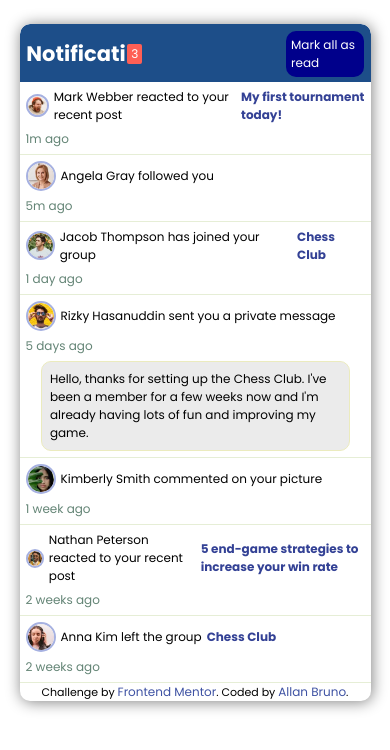
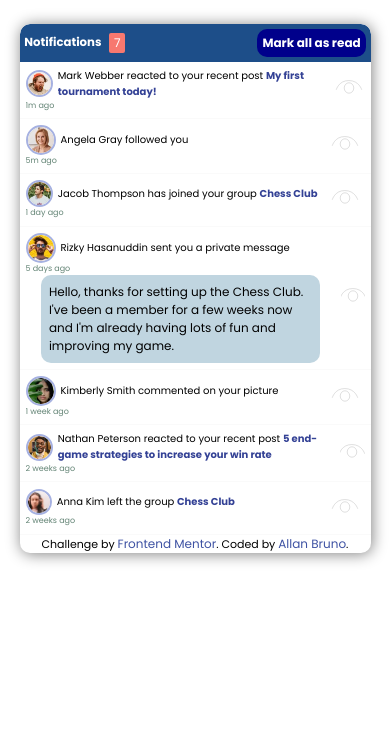
Before and after one commit to Allan-Bruno/notification-page, a plain HTML site: page index.html in a window 390 px wide. Drawn offline with Linux system fonts and the light colour scheme.

Commit message:
update:final version

```diff
--- a/index.html
+++ b/index.html
@@ -24,25 +24,30 @@
       <div class="container">
         <div id="topBar">
           <div id="referrer">Notifications</div>
-          <div id="spacer"></div>
-          <div id="counter">3</div>
+          <div id="counter">7</div>
           <div id="separator"></div>
-          <div id="mAaR">Mark all as read</div>
+          <button onclick="markAllAsRead()" id="mAaR">Mark all as read</button>
         </div>
         <div id="notifications">
-          <div class="notification">
+          <div id="mark" class="notification new">
+            <div>
               <div class="info">
                 <img
                   src="/assets/images/avatar-mark-webber.webp"
                   alt="Max Webber's profile image"
                   class="profile-image"
                 />
+                <p>
                   Mark Webber reacted to your recent post
                   <span class="highlight">My first tournament today!</span>
+                </p>
               </div>
               <div class="date">1m ago</div>
             </div>
-          <div class="notification">
+            <button onclick="subtract()" class="markAsRead"></button>
+          </div>
+          <div id="angela" class="notification new">
+            <div>
               <div class="info">
                 <img
                   src="/assets/images/avatar-angela-gray.webp"
@@ -53,19 +58,27 @@
               </div>
               <div class="date">5m ago</div>
             </div>
-          <div class="notification">
+            <button onclick="subtract()" class="markAsRead"></button>
+          </div>
+          <div id="jacob" class="notification new">
+            <div>
               <div class="info">
                 <img
                   src="/assets/images/avatar-jacob-thompson.webp"
                   alt="Jacob Thompson's profile image"
                   class="profile-image"
                 />
+                <p>
                   Jacob Thompson has joined your group
                   <span class="highlight">Chess Club</span>
+                </p>
               </div>
               <div class="date">1 day ago</div>
             </div>
-          <div class="notification" id="message">
+            <button onclick="subtract()" class="markAsRead"></button>
+          </div>
+          <div class="notification new" id="rizky">
+            <div>
               <div class="info">
                 <img
                   src="/assets/images/avatar-rizky-hasanuddin.webp"
@@ -78,13 +91,16 @@
 
               <div>
                 <small id="msgText">
-                Hello, thanks for setting up the Chess Club. I've been a member
-                for a few weeks now and I'm already having lots of fun and
-                improving my game.
+                  Hello, thanks for setting up the Chess Club. I've been a
+                  member for a few weeks now and I'm already having lots of fun
+                  and improving my game.
                 </small>
               </div>
             </div>
-          <div class="notification">
+            <button onclick="subtract()" class="markAsRead"></button>
+          </div>
+          <div id="Kimberly" class="notification new">
+            <div>
               <div class="info">
                 <img
                   src="/assets/images/avatar-kimberly-smith.webp"
@@ -95,42 +111,54 @@
               </div>
               <div class="date">1 week ago</div>
             </div>
-          <div class="notification">
+            <button onclick="subtract()" class="markAsRead"></button>
+          </div>
+          <div id="Nathan" class="notification new">
+            <div>
               <div class="info">
                 <img
                   src="/assets/images/avatar-nathan-peterson.webp"
                   alt="Nathan Peterson's profile image"
                   class="profile-image"
                 />
+                <p>
                   Nathan Peterson reacted to your recent post
                   <span class="highlight"
                     >5 end-game strategies to increase your win rate</span
                   >
+                </p>
               </div>
               <div class="date">2 weeks ago</div>
             </div>
-          <div class="notification">
+            <button onclick="subtract()" class="markAsRead"></button>
+          </div>
+          <div id="Anna" class="notification new">
+            <div>
               <div class="info">
                 <img
                   src="/assets/images/avatar-anna-kim.webp"
                   alt="Anna Kim's profile image"
                   class="profile-image"
                 />
-              Anna Kim left the group <span class="highlight">Chess Club</span>
+                <p>
+                  Anna Kim left the group
+                  <span class="highlight">Chess Club</span>
+                </p>
               </div>
               <div class="date">2 weeks ago</div>
             </div>
+            <button onclick="subtract()" class="markAsRead"></button>
+          </div>
+        </div>
         <small class="attribution">
           Challenge by
-            <a
-              href="https://www.frontendmentor.io?ref=challenge"
-              target="_blank"
+          <a href="https://www.frontendmentor.io?ref=challenge" target="_blank"
             >Frontend Mentor</a
           >. Coded by
           <a href="https://www.github.io/Allan-Bruno">Allan Bruno</a>.
         </small>
       </div>
-      </div>
     </main>
+    <script src="/index.js"></script>
   </body>
 </html>
--- /dev/null
+++ b/index.js
@@ -0,0 +1,47 @@
+let subtract = () => {
+  let notifications = document.getElementById("notifications");
+
+  let counter = document.getElementById("counter");
+
+  let newValue = Number(counter.innerText) - 1;
+
+  let e = event.target;
+
+  if (newValue < 0) {
+    newValue = 0;
+  }
+
+  console.log(e.parentElement);
+
+  e.parentElement.classList.remove("new");
+
+  counter.innerText = newValue;
+
+  notifications.addEventListener("click", () => {
+    if ((e.tagName = "BUTTON")) {
+      e.setAttribute("disabled", "");
+    }
+  });
+};
+
+let markAllAsRead = () => {
+  let buttons = document.getElementsByClassName("markAsRead");
+
+  let notifications = document.getElementsByClassName("notification");
+
+  let newValue = Number(counter.innerText) - 7;
+
+  if (newValue < 0) {
+    newValue = 0;
+  }
+
+  counter.innerText = newValue;
+
+  for (let i = 0; i < notifications.length; i++) {
+    notifications[i].classList.remove("new");
+  }
+
+  for (let i = 0; i < notifications.length; i = i + 1) {
+    buttons[i].setAttribute("disabled", "disabled");
+  }
+};
--- a/styles.css
+++ b/styles.css
@@ -34,7 +34,7 @@ main {
 
 #counter {
   display: flex;
-  background-color: #fe5f55;
+  background-color: #f7786f;
   padding: 0px 5px;
   height: 20px;
   border-radius: 2px;
@@ -44,14 +44,17 @@ main {
 
 #referrer {
   font-weight: 700;
-  font-size: 21px;
+  font-size: 1.5vw;
 }
 
 #mAaR {
   background-color: darkblue;
   padding: 5px 5px;
+  border: none;
   border-radius: 10px;
   cursor: pointer;
+  color: white;
+  font-weight: bolder;
 }
 
 #topBar {
@@ -62,7 +65,7 @@ main {
   width: 100%;
   background-color: #1d4e89;
   padding: 0.4rem;
-  border: 2px #1d4e89 solid;
+  justify-content: space-between;
   border-bottom: none;
   border-top-left-radius: 10px;
   border-top-right-radius: 10px;
@@ -85,23 +88,23 @@ main {
   display: flex;
   flex-direction: column;
   align-items: left;
-  border-bottom-left-radius: 10px;
-  border-bottom-right-radius: 10px;
   width: 100%;
 }
 
 .notification {
-  border-bottom: 1px #e6eed6 solid;
+  border-bottom: 1px darkgray solid;
+  background-color: #a7b1a6;
+  gap: 0.5rem;
+  font-size: 10px;
+  padding: 0.5rem;
+  display: inline-flex;
   align-items: center;
-  gap: 0.5rem;
-  padding: 0.5rem;
-  display: flex;
-  flex-direction: column;
-  align-items: flex-start;
+  flex-direction: row;
+  justify-content: space-between;
 }
 
 .notification:hover {
-  background-color: #dac4f7;
+  background-color: #a7b1a6;
   transition: 0.2s ease-in-out;
 }
 
@@ -133,10 +136,136 @@ main {
 
 #msgText {
   display: flex;
-  border: 1px #ebebbe solid;
   padding: 5px;
   border-radius: 10px;
-  background-color: #ebebeb;
+  background-color: #c0d5e0;
   margin: 0 15px 0 15px;
   padding: 0.7rem;
+  max-width: 500px;
 }
+
+.new {
+  background-color: white;
+  border-bottom: 1px #fafafa solid;
+}
+
+.new:hover {
+  background-color: #dac4f7;
+}
+
+.button {
+  display: flex;
+  justify-content: center;
+  align-items: center;
+}
+
+.markAsRead::before {
+  content: url(/assets/images/eye-idle.svg);
+  width: 30px;
+  height: 30px;
+  display: flex;
+  justify-content: center;
+  align-items: center;
+}
+
+.markAsRead:hover::before {
+  content: url(/assets/images/eye-hover.svg);
+  box-shadow: 0px 0px 6px grey;
+  display: flex;
+  justify-content: center;
+  align-items: center;
+  border-radius: 6px;
+}
+
+.markAsRead[disabled]:hover {
+  box-shadow: none;
+  content: url(/assets/images/eye-idle.svg);
+}
+
+.markAsRead {
+  height: 40px;
+  width: 40px;
+  display: flex;
+  justify-content: center;
+  align-items: center;
+  border: none;
+  cursor: pointer;
+  background-color: transparent;
+  overflow-x: hidden;
+}
+
+@media (max-width: 320px) and (max-width: 375px) {
+  * {
+    overflow-y: scroll;
+  }
+
+  .date {
+    font-size: 8px;
+  }
+
+  .info,
+  p,
+  span {
+    font-size: 10px;
+    width: 100%;
+    max-height: none;
+  }
+
+  .profile-image !important {
+    width: 30px;
+    height: 30px;
+  }
+
+  #referrer {
+    font-size: 4vw;
+  }
+
+  #separator {
+    width: 60px;
+  }
+
+  .markAsRead {
+    min-width: 30px;
+  }
+}
+
+@media (min-width: 375px) and (max-width: 425px) {
+  #referrer {
+    font-size: 3vw;
+  }
+
+  #separator {
+    width: 30vw;
+  }
+
+  .info,
+  p,
+  span {
+    font-size: 10px;
+    width: 100%;
+    max-height: none;
+  }
+  .date {
+    font-size: 8px;
+  }
+
+  .profile-image !important {
+    width: 30px;
+    height: 30px;
+  }
+}
+
+@media (min-width: 425px) and (max-width: 768px) {
+  #referrer {
+    font-size: 4vw;
+  }
+  #separator {
+    width: 30vw;
+  }
+}
+
+@media (min-width: 768px) and (max-width: 1024px) {
+  #separator {
+    width: 45vw;
+  }
+}
```
Also changed, not shown: assets/images/eye-hover.svg (added), assets/images/eye-idle.svg (added), 1 other file. Lines whose indentation alone changed are shown as unchanged.
